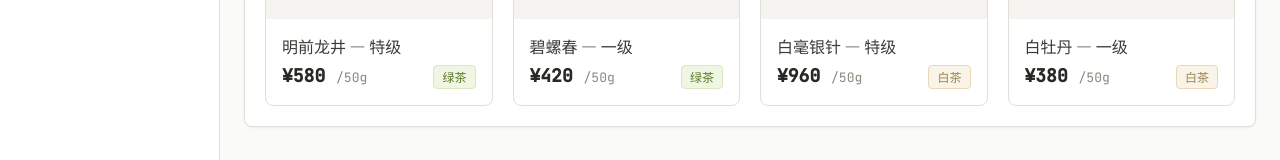
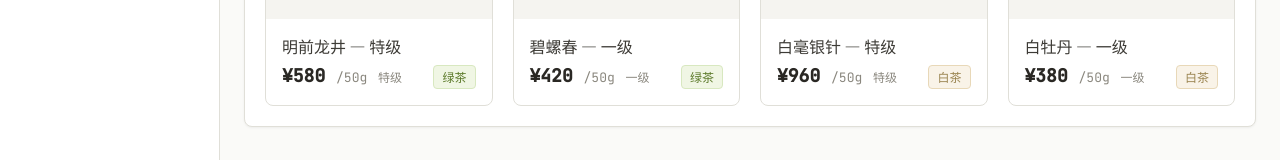
Before and after one commit to zsdxtw/dcbztea-buddy, a React (Vite) app: page /product in a window 1280 px wide. Shown: the part 509-669 px from the top of the page. Built offline with nearby package versions, Linux system fonts and the light colour scheme.

Commit message:
feat: 拉取并理解项目文件
Co-authored-by: traeagent <traeagent@users.noreply.github.com>

```diff
--- a/src/components/business/ProductCard.tsx
+++ b/src/components/business/ProductCard.tsx
@@ -18,7 +18,7 @@ export default function ProductCard({ data }: ProductCardProps) {
         <div className="product-card-name">{data.name} — {data.spec}</div>
         <div className="product-card-meta">
           <div className="product-card-price">
-            ¥{data.price} <span>{data.unit}</span>
+            ¥{data.price} <span>{data.unit}</span> <span className="product-card-spec">{data.spec}</span>
           </div>
           <Tag category={data.teaCategory} />
         </div>
--- a/src/tokens/index.css
+++ b/src/tokens/index.css
@@ -500,6 +500,7 @@ tbody tr:last-child td { border-bottom: none; }
 .product-card-meta { display: flex; align-items: center; justify-content: space-between; }
 .product-card-price { font-family: var(--font-family-mono); font-size: var(--text-lg); font-weight: var(--font-semibold); color: var(--color-neutral-800); }
 .product-card-price span { font-size: var(--text-sm); font-weight: var(--font-regular); color: var(--color-neutral-500); }
+.product-card-spec { font-size: var(--text-xs) !important; color: var(--color-neutral-500) !important; }
 
 /* ── 筛选栏 ── */
 .filter-bar { display: flex; align-items: center; gap: var(--space-3); flex-wrap: wrap; flex: 1; }
```
